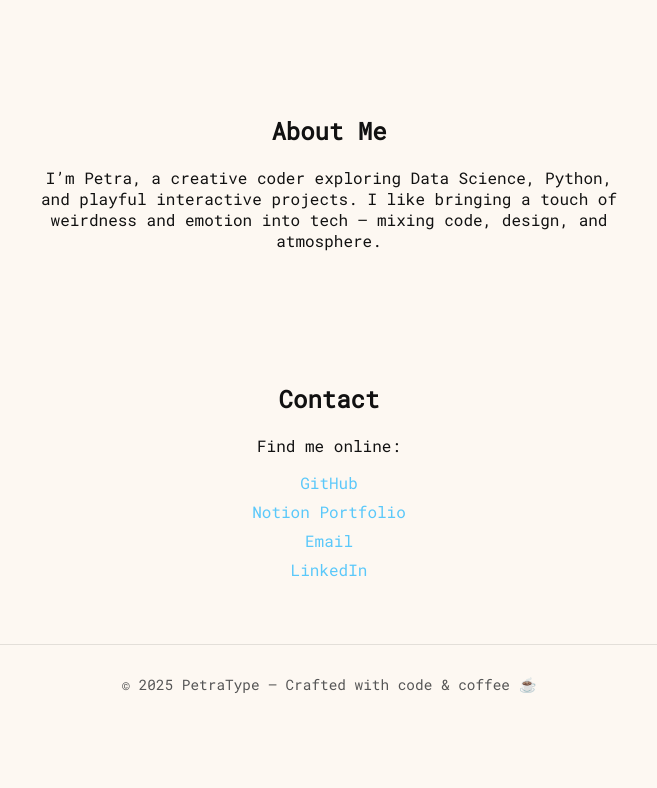
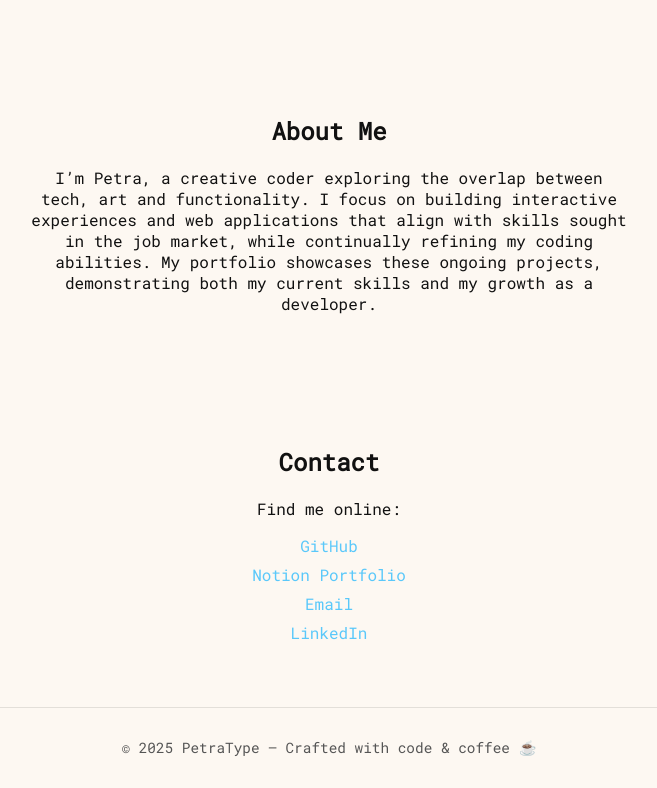
Before and after one commit to Petratype/portfolio, a plain HTML site: page index.html in a window 1280 px wide. Shown: the part 944-1732 px from the top of the page, without its empty margins (311-968 px from the left). Before the commit the page ends 1669 px from the top, so only its background shows below. Drawn offline with nearby package versions, Linux system fonts and the light colour scheme.

Commit message:
fix small mistakes on description

```diff
--- a/index.html
+++ b/index.html
@@ -73,8 +73,9 @@
   <section id="about">
     <h2>About Me</h2>
     <p>
-      I’m Petra, a creative coder exploring Data Science, Python, and playful interactive projects.
-      I like bringing a touch of weirdness and emotion into tech — mixing code, design, and atmosphere.
+      I’m Petra, a creative coder exploring the overlap between tech, art and functionality.
+
+I focus on building interactive experiences and web applications that align with skills sought in the job market, while continually refining my coding abilities. My portfolio showcases these ongoing projects, demonstrating both my current skills and my growth as a developer.
     </p>
   </section>
 
```
Also changed, not shown: 1 other file.
